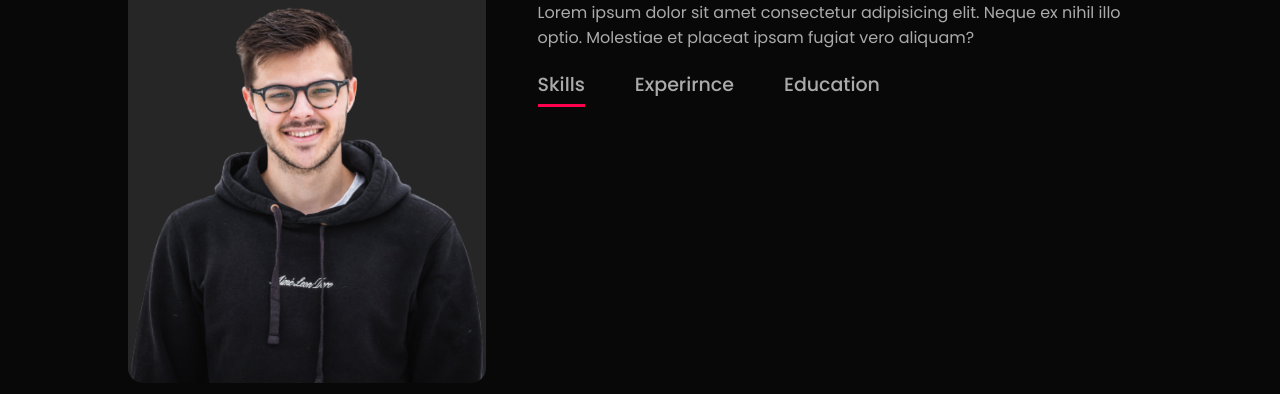
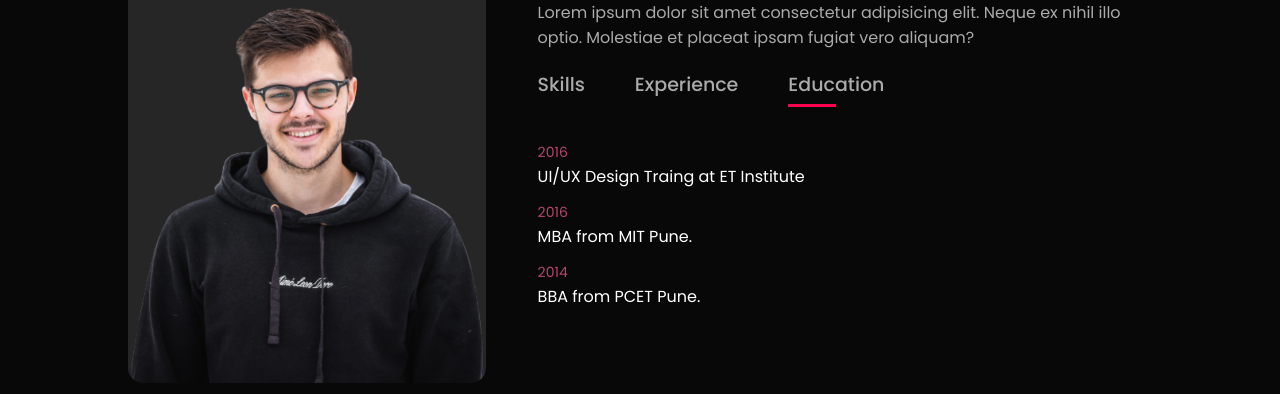
Before and after one commit to ajinkyasalunke7/portfolio-temp, a React (Vite) app: page / in a window 1280 px wide. Both pictures are taken after a click on the element "Education". Shown: the part 973-1367 px from the top of the page. Built offline with nearby package versions, Linux system fonts and the light colour scheme.

Commit message:
added: About Section

```diff
--- a/src/Components/Portfolio.css
+++ b/src/Components/Portfolio.css
@@ -138,5 +138,21 @@ nav ul li a:hover::after {
 }
 
 .tab-links.active-link::after {
-    width: 100%;
+    width: 50%;
 }
+.tab-contents ul li {
+    list-style: none;
+    margin: 10px 0;
+}
+.tab-contents ul li span {
+    color: #b54769;
+    font-size: 14px;
+}
+
+.tab-contents {
+    display: none;
+}
+
+.tab-contents.active-tab {
+    display: block;
+}
--- a/src/Components/Portfolio.jsx
+++ b/src/Components/Portfolio.jsx
@@ -4,9 +4,40 @@ import logo from "./images/logo.png";
 import user from "./images/user.png";
 
 export default function Portfolio() {
+    const openTab = (tabName, event) => {
+        // Get all tab links and tab contents
+
+        event.preventDefault();
+        let tabLinks = document.querySelectorAll(".tab-links");
+        let tabContents = document.querySelectorAll(".tab-contents");
+
+        // Remove "active-link" class from all tab links
+        tabLinks.forEach((tabLink) => {
+            tabLink.classList.remove("active-link");
+        });
+
+        // Remove "active-tab" class from all tab contents
+        tabContents.forEach((tabContent) => {
+            tabContent.classList.remove("active-tab");
+        });
+
+        // Add "active-link" class to the clicked tab link
+        event.currentTarget.classList.add("active-link");
+
+        // Show the corresponding tab content based on tabName
+        let selectedTab = document.getElementById(tabName);
+        if (selectedTab) {
+            selectedTab.classList.add("active-tab");
+        }
+    };
+    document.querySelectorAll(".tab-links").forEach((tabLink) => {
+        tabLink.addEventListener("click", () => {
+            openTab(tabLink.getAttribute("data-tab"));
+        });
+    });
     return (
         <div>
-            {/* header section */}
+            {/* --------------header section--------- */}
             <div id="header">
                 <div className="container">
                     <nav>
@@ -43,7 +74,7 @@ export default function Portfolio() {
                 </div>
             </div>
 
-            {/* About Section */}
+            {/* --------------About Section----------- */}
             <div id="about">
                 <div className="container">
                     <div className="row">
@@ -58,9 +89,93 @@ export default function Portfolio() {
                                 Molestiae et placeat ipsam fugiat vero aliquam?
                             </p>
                             <div className="tab-titles">
-                                <p className="tab-links active-link">Skills</p>
-                                <p className="tab-links">Experirnce</p>
-                                <p className="tab-links">Education</p>
+                                <p
+                                    className="tab-links active-link"
+                                    onClick={(e) => openTab("skills", e)}
+                                >
+                                    Skills
+                                </p>
+                                <p
+                                    className="tab-links"
+                                    onClick={(e) => openTab("experience", e)}
+                                >
+                                    Experience
+                                </p>
+                                <p
+                                    className="tab-links"
+                                    onClick={(e) => openTab("education", e)}
+                                >
+                                    Education
+                                </p>
+                            </div>
+                            <div
+                                id="skills"
+                                className="tab-contents active-tab"
+                            >
+                                <ul>
+                                    <li>
+                                        <span>UI/UX</span>
+                                        <br />
+                                        Designing Web/App Interfaces
+                                    </li>
+                                    <li>
+                                        <span>Web Development</span>
+                                        <br />
+                                        Web app development
+                                    </li>
+                                    <li>
+                                        <span>App Development</span>
+                                        <br />
+                                        Building Android/IOS Apps
+                                    </li>
+                                    <br />
+                                </ul>
+                            </div>
+                            {/* experience section */}
+                            <div id="experience" className="tab-contents">
+                                <ul>
+                                    <li>
+                                        <span>2012 - Current</span>
+                                        <br />
+                                        UI/UX Design Traing at ET Institute
+                                    </li>
+                                    <li>
+                                        <span>2019 - 2021</span>
+                                        <br />
+                                        Team lead at Startup LLC.
+                                    </li>
+                                    <li>
+                                        <span>2017 - 2019</span>
+                                        <br />
+                                        Learning UI/UX From Youtube
+                                    </li>
+                                    <li>
+                                        <span>2016 - 2017</span>
+                                        <br />
+                                        Intership at Ekart -eCommerce
+                                    </li>
+                                </ul>
+                                <br />
+                            </div>
+                            <div id="education" className="tab-contents">
+                                <ul>
+                                    <li>
+                                        <span>2016</span>
+                                        <br />
+                                        UI/UX Design Traing at ET Institute
+                                    </li>
+                                    <li>
+                                        <span>2016</span>
+                                        <br />
+                                        MBA from MIT Pune.
+                                    </li>
+                                    <li>
+                                        <span>2014</span>
+                                        <br />
+                                        BBA from PCET Pune.
+                                    </li>
+                                    <br />
+                                </ul>
                             </div>
                         </div>
                     </div>
```
